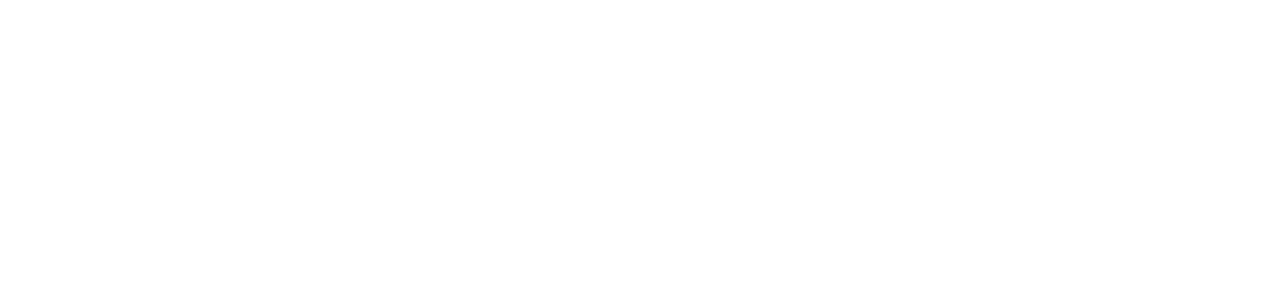
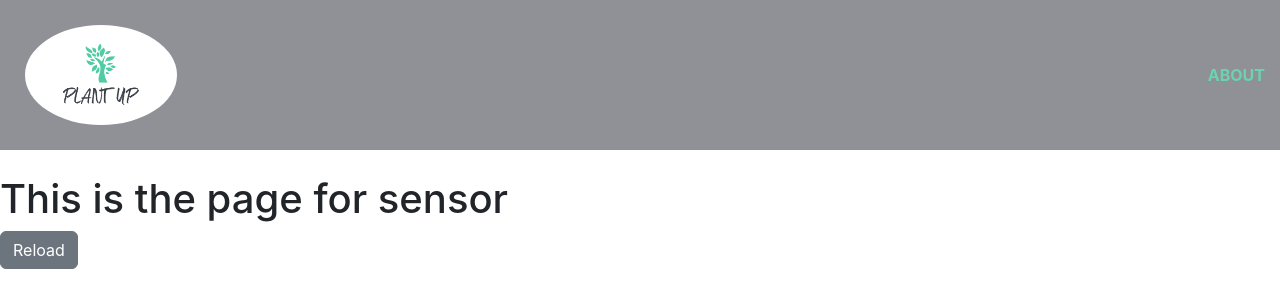
Before and after one commit to CarlosLing/plant_monitoring_frontend, a React (Create React App) app: page /sensor/1 in a window 1280 px wide. Before the commit this address had no page. Shown: the top 308 px of the page. Built offline with nearby package versions, Linux system fonts and the light colour scheme; no server answers.

Commit message:
Cambios sin hacer commit de tiempo

```diff
--- a/src/App.js
+++ b/src/App.js
@@ -1,20 +1,24 @@
 import { Routes, Route } from 'react-router-dom';
 
 import Home from "./routes/home/home.component";
+import SensorDetail from "./routes/sensorDetail/sensorDetail.component";
 import Navigation from './components/functional/NavigationBar/NavigationBar.component';
 
-const Detail = () => {
+const About = () => {
   return (
-    <h1>TODO: Develop Detail page for sensor</h1>
+    <h1>TODO: Develop a page for instructions about this project</h1>
   );
 };
+
+
 
 const App = () => {
   return (
     <Routes>
       <Route path="/" element={<Navigation />} >
         <Route index element={<Home />} />
-        <Route path="detail" element={<Detail />} />
+        <Route path="about" element={<About />} />
+        <Route path="sensor/:sensorId" element={<SensorDetail />} />
       </Route>
 
     </Routes>
--- a/src/components/functional/NavigationBar/NavigationBar.component.jsx
+++ b/src/components/functional/NavigationBar/NavigationBar.component.jsx
@@ -13,8 +13,8 @@ const Navigation = () => {
                     <img className='logo-image' src={logo} alt='Logo error' />
                 </Link>
                 <div className='nav-links-container'>
-                    <Link className='nav-link' to='/detail'>
-                        Sensor Detail
+                    <Link className='nav-link' to='/about'>
+                        ABOUT
                     </Link>
                 </div>
             </div>
--- a/src/components/functional/NavigationBar/NavigationBar.styles.scss
+++ b/src/components/functional/NavigationBar/NavigationBar.styles.scss
@@ -5,6 +5,7 @@
     justify-content: space-between;
     margin-bottom: 25px;
     background-color: #8F9197;
+    /* Parametrice colors according to color pallete*/
     color: #69D4AE;
 
     .logo-container {
--- a/src/components/functional/NewSensorForm/NewSensorForm.component.jsx
+++ b/src/components/functional/NewSensorForm/NewSensorForm.component.jsx
@@ -23,7 +23,6 @@ const NewSensorForm = ({ reloadSensors, sensorToEdit, createSensor, closeModal }
         placeholderSensor = sensorToEdit
     };
 
-    console.log(placeholderSensor)
     const [sensor, setSensor] = useState(placeholderSensor);
 
     const onSubmit = (e) => {
--- a/src/components/functional/NewSensorModal/NewSensorModal.component.jsx
+++ b/src/components/functional/NewSensorModal/NewSensorModal.component.jsx
@@ -5,7 +5,6 @@ import { Button } from "reactstrap";
 import { Modal, ModalHeader, ModalBody } from "reactstrap";
 
 function NewSensorModal({ reloadSensors, createSensor, sensorToEdit }) {
-    console.log("NewSensorModal Render");
     const [modalOpen, setModalOpen] = useState(false);
 
     var heading = "Modify Sensor";
--- a/src/components/functional/RemoveSensorModal/RemoveSensorModal.component.jsx
+++ b/src/components/functional/RemoveSensorModal/RemoveSensorModal.component.jsx
@@ -6,7 +6,6 @@ import { Button } from "reactstrap";
 import { Modal, ModalHeader, ModalFooter } from "reactstrap";
 
 function RemoveSensorModal({ reloadSensors, sensorToEdit }) {
-    console.log("NewSensorModal Render");
     const [modalOpen, setModalOpen] = useState(false);
 
     const setModalOpenTrue = () => {
--- a/src/constants/index.js
+++ b/src/constants/index.js
@@ -1 +1 @@
-export const API_URL = "http://localhost:8000/sensors/api";
+export const API_URL = "http://192.168.31.226:8000/sensors/api";
--- /dev/null
+++ b/src/routes/sensorDetail/sensorDetail.component.jsx
@@ -0,0 +1,47 @@
+
+import { useParams } from 'react-router-dom';
+import { API_URL } from '../../constants';
+import { useState, useEffect, Fragment } from 'react';
+import { Button } from 'reactstrap';
+
+import axios from 'axios';
+
+
+const SensorDetail = () => {
+    /* The sensor detail will display:
+        - Basic info from the sensor:
+            - Location
+            - Variable
+            - Arduino Board
+        - Graph containing sensor data
+        - A reload button to fetch data again from the server
+            */
+
+    const { sensorId } = useParams();
+
+    const [sensor, setSensor] = useState([]);
+    const [reloadSensors, setReloadSensors] = useState(true);
+
+
+    useEffect(() => {
+        axios.get(`${API_URL}/sensors/${sensorId}`)
+            .then(res => { setSensor(res.data) })
+    }, [reloadSensors, sensorId]);
+
+    const callbackReloadSensors = () => {
+        setReloadSensors(!reloadSensors);
+    }
+
+
+    console.log(sensor);
+
+    return (
+        <Fragment>
+            <h1>This is the page for sensor {sensor} </h1>
+            <Button onClick={callbackReloadSensors}>Reload</Button>
+        </Fragment>
+    )
+
+};
+
+export default SensorDetail;
```
Also changed, not shown: src/assets/color_pallette.txt.
